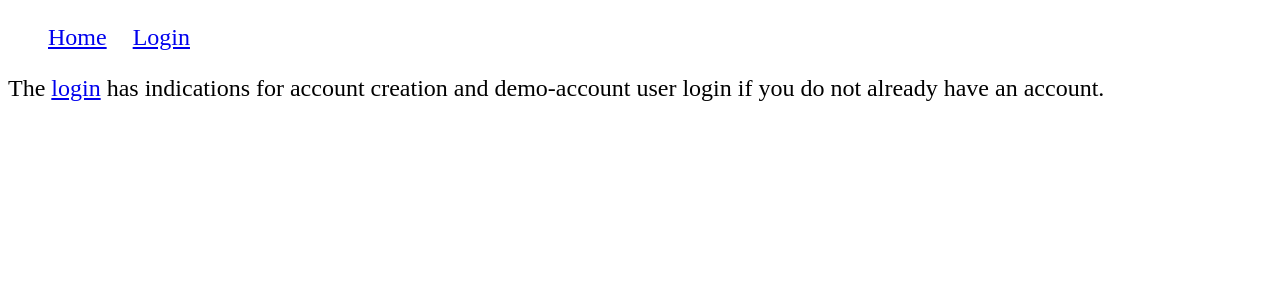
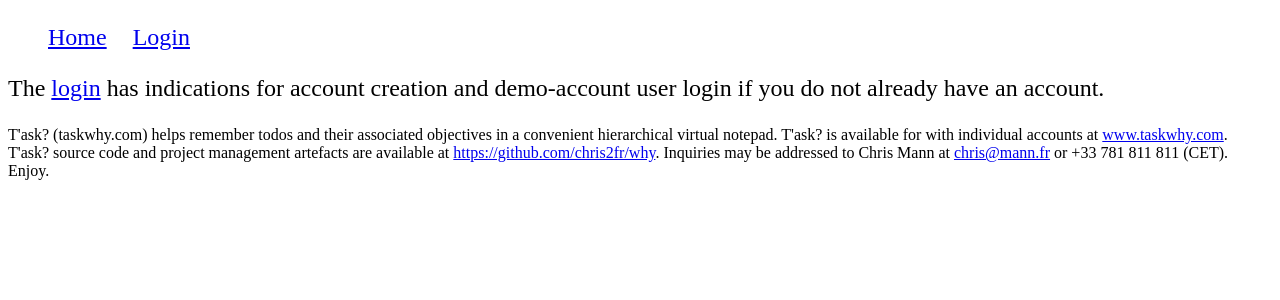
Before and after one commit to chris2fr/focusplex, a Django app: template templates/why/read.html in a window 1280 px wide. Shown: the top 300 px of the page. Run offline with Django 3.2, Linux system fonts and the light colour scheme; the template is opened without the code that fills it, so the values that code supplies are empty.

Commit message:
Added footer with basic idea.

```diff
--- a/templates/why/boilerplate.html
+++ b/templates/why/boilerplate.html
@@ -28,5 +28,7 @@
 {% block content %}Manage why you do do what you do do.{% endblock %}
 </div>
 
+<P style="font-size:16px;">T'ask? (taskwhy.com) helps remember todos and their associated objectives in a convenient hierarchical virtual notepad. T'ask? is available for with individual accounts at <a href="https://www.taskwhy.com">www.taskwhy.com</a>. T'ask? source code and project management artefacts are available at <a href="https://github.com/chris2fr/why">https://github.com/chris2fr/why</a>. Inquiries may be addressed to Chris Mann at <a href="mailto:chris@mann.fr">chris@mann.fr</a> or +33 781 811 811 (CET). Enjoy.</P>
+
 </body>
 </html>
--- a/templates/why/read.html
+++ b/templates/why/read.html
@@ -52,7 +52,8 @@
 
 {% else %}
 
-<P>The <a href="/accounts/login">login</a> has indications for account creation and demo-account user login if you do not already have an account.</P>
+<P>
+    The <a href="/accounts/login">login</a> has indications for account creation and demo-account user login if you do not already have an account.</P>
 
 {% endif%}
 
```
